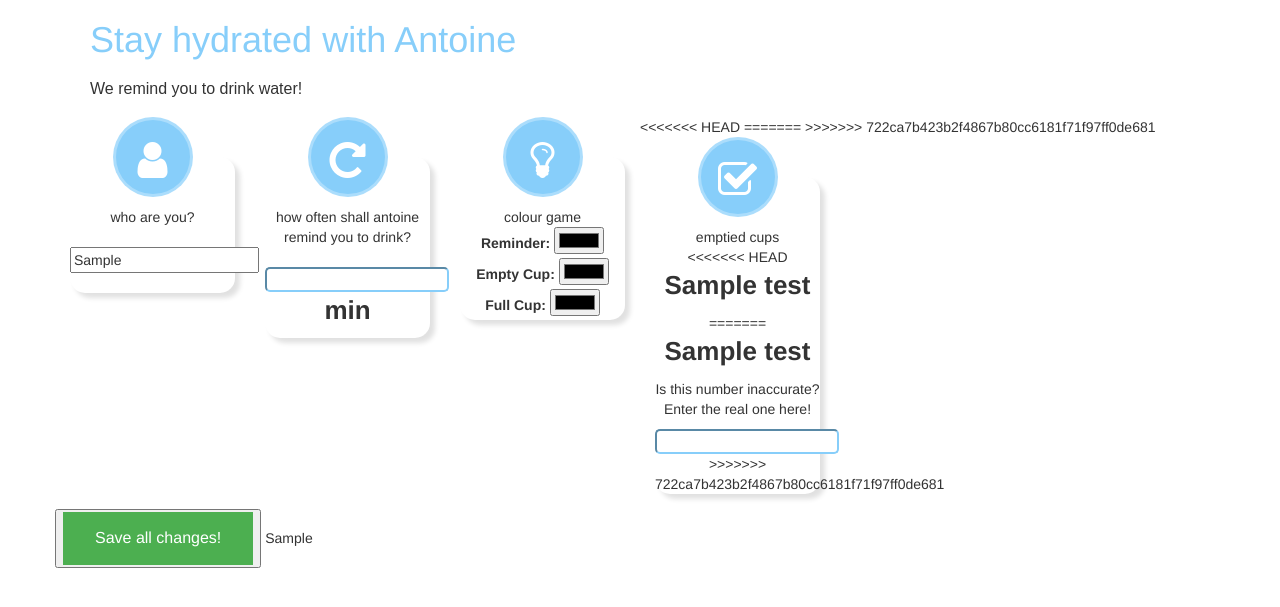
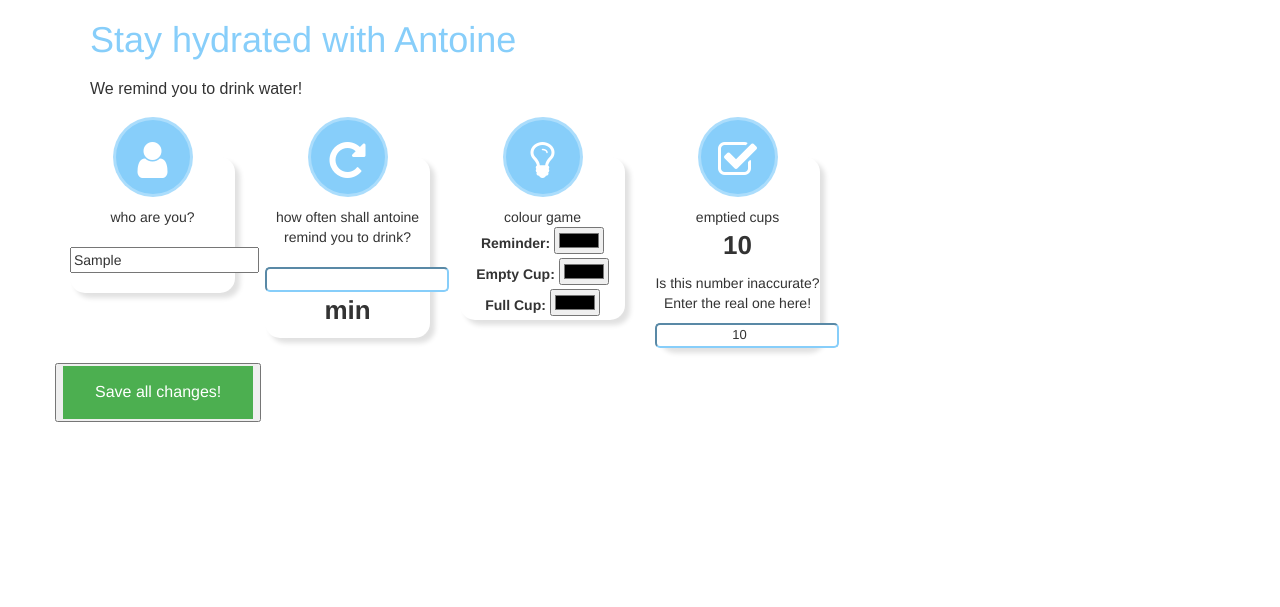
Before and after one commit to Fabianwdm/IoTModuleCODEFall2020, a Flask app: template Website/templates/home.html in a window 1280 px wide. Shown: the top 607 px of the page. Run offline with Flask 2, Linux system fonts and the light colour scheme; the template is opened without the code that fills it: most values are stand-ins (such as "Sample title", 1, 10 or a date in 2020); some libraries are stand-ins or nearby versions.

Commit message:
Updated Commands

```diff
--- a/Website/server.py
+++ b/Website/server.py
@@ -3,6 +3,8 @@ import pyrebase
 import sys
 import os
 from dotenv import load_dotenv
+from datetime import datetime
+
 
 load_dotenv()
 
@@ -31,7 +33,7 @@ def hex_to_rgb(value):
 @app.route("/", methods=["GET", "POST"])
 def home():
     lsts = []
-    users = db.child("users/Sarah/").get()
+    users = db.child("users/user/").get()
     for user in users.each():
         lsts.append(user.val())
     print(lsts)
@@ -44,43 +46,47 @@ def home():
                 request.form.get("reminderCup"),
                 request.form.get("emptyCup"),
                 request.form.get("fullCup"),
-				request.form.get("drinktotal"),
+                request.form.get("drinktotal"),
             ]
             data = [
                 {"name": dataList[0]},
-                {"reminder": dataList[1]},
+                {"remindertime": int(dataList[1])},
                 {"hexempty": dataList[3]},
                 {"hexfull": dataList[4]},
                 {"hexreminder": dataList[2]},
-				{"drinktotal": dataList[5]},
+                {"drinkToday": int(dataList[5])},
             ]
             c = 0
             for n in data:
-                db.child("users").child("Sarah").update(data[c])
+                db.child("users").child("user").update(data[c])
                 c += 1
 
+            db.child("users").child("user").child("drinktotal").child(
+                datetime.today().strftime("%Y-%m-%d")
+            ).update(data[5])
+
             lsts = []
-            users = db.child("users/Sarah/").get()
+            users = db.child("users/user/").get()
             for user in users.each():
                 lsts.append(user.val())
 
             return render_template(
                 "home.html",
-                timerVals=int(lsts[5]),
-                fname=str(lsts[4]),
-                reminderCup=lsts[3],
-                emptyCup=lsts[1],
-                fullCup=lsts[2],
-                test=(lsts[0]),
+                timerVals=int(lsts[7]),
+                fname=str(lsts[6]),
+                reminderCup=lsts[4],
+                emptyCup=lsts[2],
+                fullCup=lsts[3],
+                drinkTotal=(lsts[0]),
             )
     return render_template(
         "home.html",
-        timerVals=int(lsts[5]),
-        fname=str(lsts[4]),
-        reminderCup=lsts[3],
-        emptyCup=lsts[1],
-        fullCup=lsts[2],
-        test=(lsts[0]),
+        timerVals=int(lsts[7]),
+        fname=str(lsts[6]),
+        reminderCup=lsts[4],
+        emptyCup=lsts[2],
+        fullCup=lsts[3],
+        drinkTotal=(lsts[0]),
     )
 
 
--- a/Website/templates/home.html
+++ b/Website/templates/home.html
@@ -70,12 +70,6 @@
       </div>
     </div>
 
-<<<<<<< HEAD
-
-=======
-<!-- emptied cups-->
-<!-- code inspiratio by Harry Manchanda-->
->>>>>>> 722ca7b423b2f4867b80cc6181f71f97ff0de681
     <div class="container bootstrap snippet">
       <div class="row">
         <div class="col-lg-2 col-sm-6">
@@ -83,18 +77,12 @@
         <a href="#"><div class="circle-tile-heading light-blue"><i class="fa fa-check-square-o fa-fw fa-3x" aria-hidden="true"></i></div></a>
         <div id ="rcorners" class="circle-tile-content black">
           <div class="circle-tile-description text-black"> Emptied Cups</div>
-<<<<<<< HEAD
-          <div class="circle-tile-number text-black ">{{test}}</div>
-=======
-            <div class="circle-tile-number text-black ">{{test}}</div>
+            <div class="circle-tile-number text-black ">{{drinkTotal}}</div>
             <div>
               <p>Is this number inaccurate? Enter the real one here!</p>
-            <input class="input-time" id="number" type="number" name="drinktotal" value={{drinktotal}}>
+            <input class="input-time" id="number" type="number" name="drinktotal" value={{drinkTotal}}>
           </div>
 
-          <!-- Change the `data-field` of buttons and `name` of input field's for multiple plus minus buttons-->
-
->>>>>>> 722ca7b423b2f4867b80cc6181f71f97ff0de681
         </div>
       </div>
     </div>
@@ -105,13 +93,6 @@
 </div>
 </div>
 <button type="submit" name="submit" value="add"><a class="button1">Save all changes!</a></button>
-
-
-
-
-{% for l in t%}
-    {{l}}
-{% endfor%}
 </form>
 
 </body>
```
